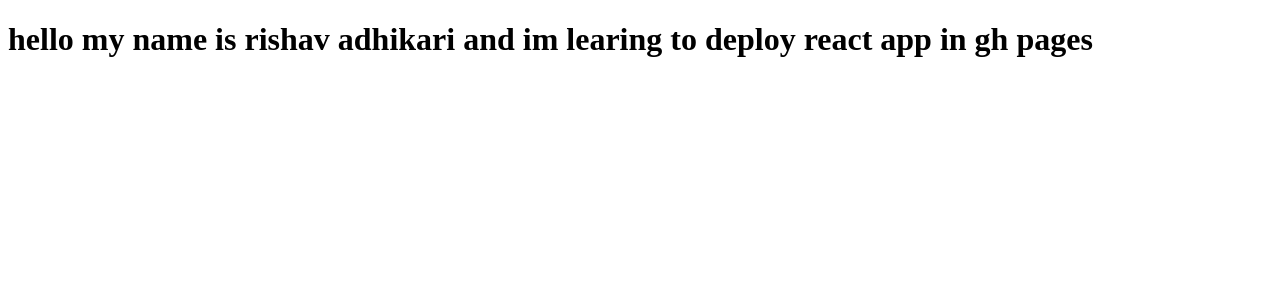
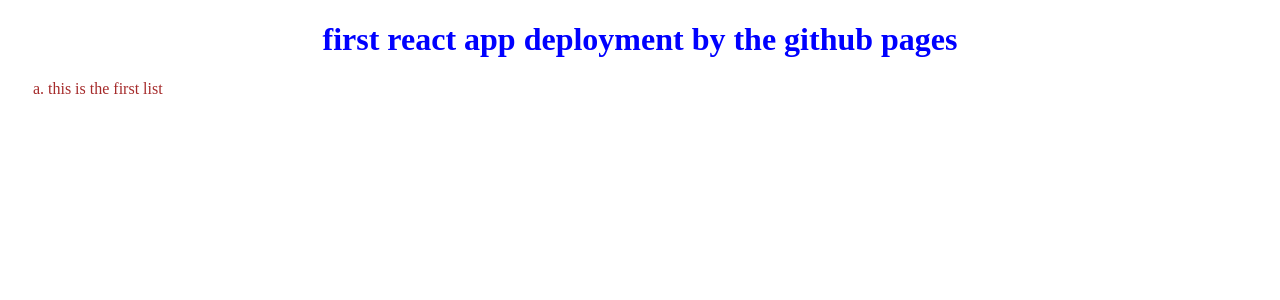
Before and after one commit to rishavadhikari4/second-react-app, a React (Create React App) app: page / in a window 1280 px wide. Shown: the top 300 px of the page. Built offline with nearby package versions, Linux system fonts and the light colour scheme.

Commit message:
added the lists

```diff
--- a/src/App.js
+++ b/src/App.js
@@ -1,9 +1,15 @@
-
+import React from "react";
+import "./header.css"
 
 function App() {
   return (
     <div className="App">
-      <h1>hello my name is rishav adhikari and im learing to deploy react app in gh pages</h1>
+      <h1 id="head">first react app deployment by the github pages</h1>
+      <ol>
+        <li id="first-list">
+          this is the first list
+        </li>
+      </ol>
     </div>
   );
 }
--- /dev/null
+++ b/src/header.css
@@ -0,0 +1,11 @@
+#head{
+    justify-content: center;
+    display: flex;
+    align-items: center;
+    color: blue;
+}
+#first-list{
+    list-style: lower-alpha;
+    color: brown;
+
+}
```
